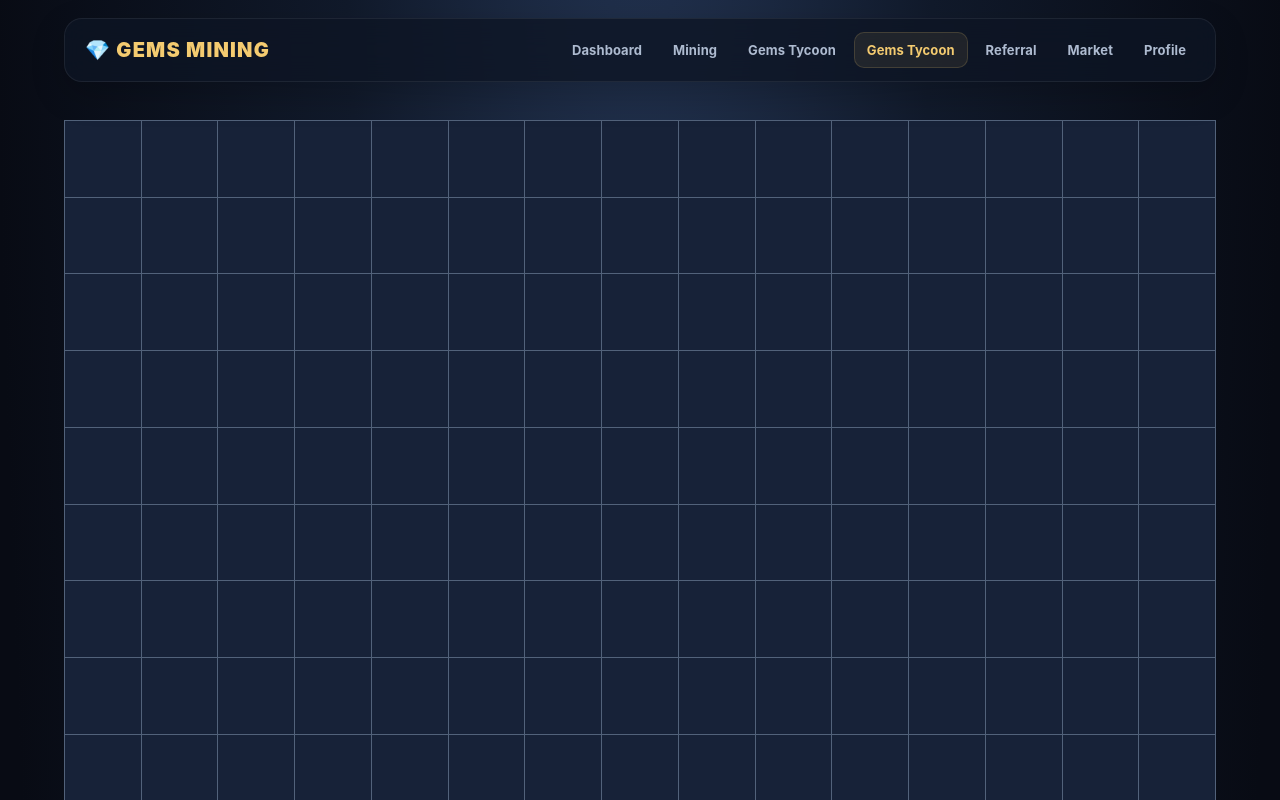
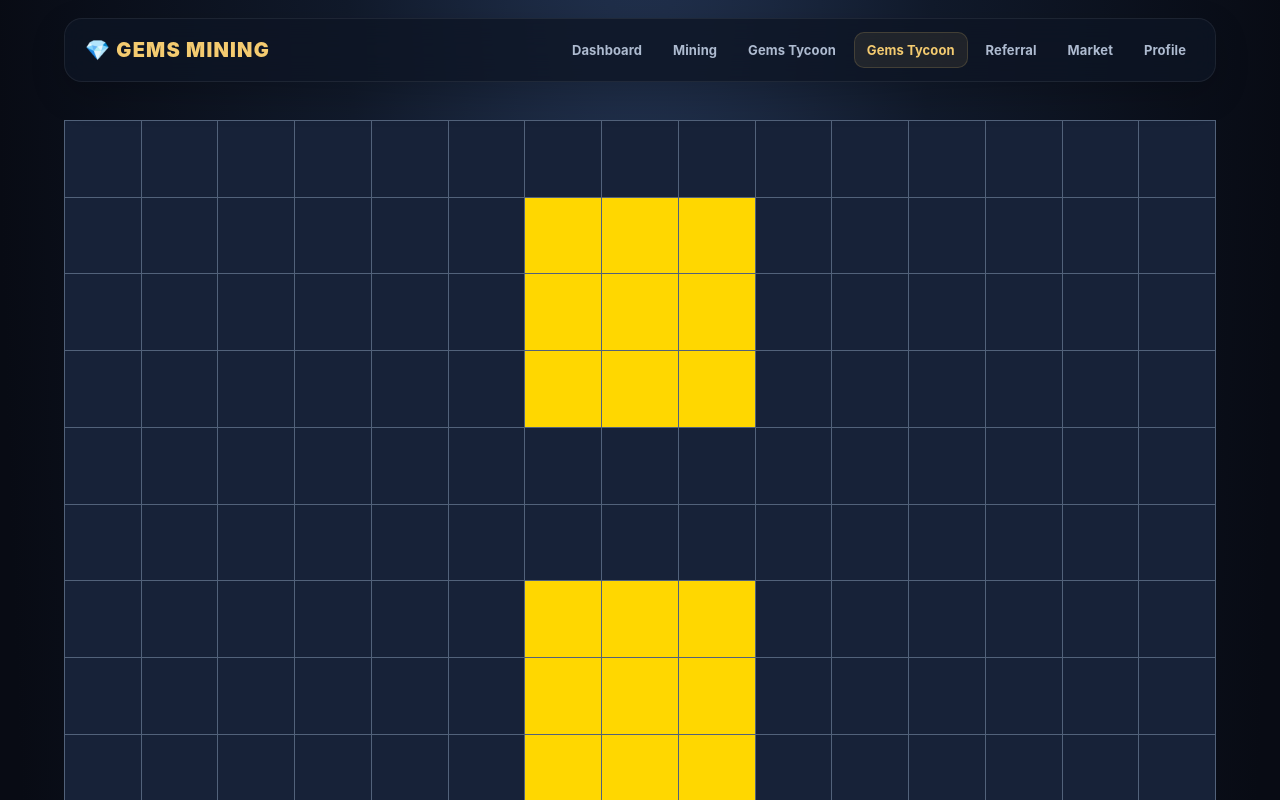
Before and after one commit to chayentot/GEMS, a Next.js app: page /GEMS/tycoon2 in a window 1280 px wide. Shown: the top 800 px of the page. Built offline with nearby package versions, Linux system fonts and the light colour scheme.

Commit message:
Highlight designated tycoon map coordinates in yellow

```diff
--- a/app/tycoon2/page.tsx
+++ b/app/tycoon2/page.tsx
@@ -5,6 +5,34 @@ import ProfileMenu from "@/components/profile-menu";
 
 const COLUMNS = 15;
 const ROWS = 51;
+
+// Each coordinate is the center of a 3x3 yellow area.
+const YELLOW_CENTERS: Array<[number, number]> = [
+  [8, 3],
+  [8, 8],
+  [8, 13],
+  [4, 21],
+  [12, 21],
+  [2, 29],
+  [6, 29],
+  [10, 29],
+  [14, 29],
+  [2, 34],
+  [6, 34],
+  [10, 34],
+  [14, 34],
+  [4, 42],
+  [12, 42],
+  [8, 50],
+];
+
+function isYellowCell(column: number, row: number) {
+  return YELLOW_CENTERS.some(
+    ([centerColumn, centerRow]) =>
+      Math.abs(column - centerColumn) <= 1 &&
+      Math.abs(row - centerRow) <= 1
+  );
+}
 
 export default function GemsTycoonCopyPage() {
   return (
@@ -34,20 +62,26 @@ export default function GemsTycoonCopyPage() {
           background: "#101827",
         }}
       >
-        {Array.from({ length: COLUMNS * ROWS }, (_, index) => (
+        {Array.from({ length: COLUMNS * ROWS }, (_, index) => {
+          const column = (index % COLUMNS) + 1;
+          const row = Math.floor(index / COLUMNS) + 1;
+          const yellow = isYellowCell(column, row);
+
+          return (
             <div
               key={index}
-            data-column={(index % COLUMNS) + 1}
-            data-row={Math.floor(index / COLUMNS) + 1}
+              data-column={column}
+              data-row={row}
               style={{
                 minWidth: 0,
                 aspectRatio: "1 / 1",
                 borderRight: "1px solid #52627a",
                 borderBottom: "1px solid #52627a",
-              background: "#172238",
+                background: yellow ? "#FFD700" : "#172238",
               }}
             />
-        ))}
+          );
+        })}
       </section>
     </main>
   );
```
Lines whose indentation alone changed are shown as unchanged.
